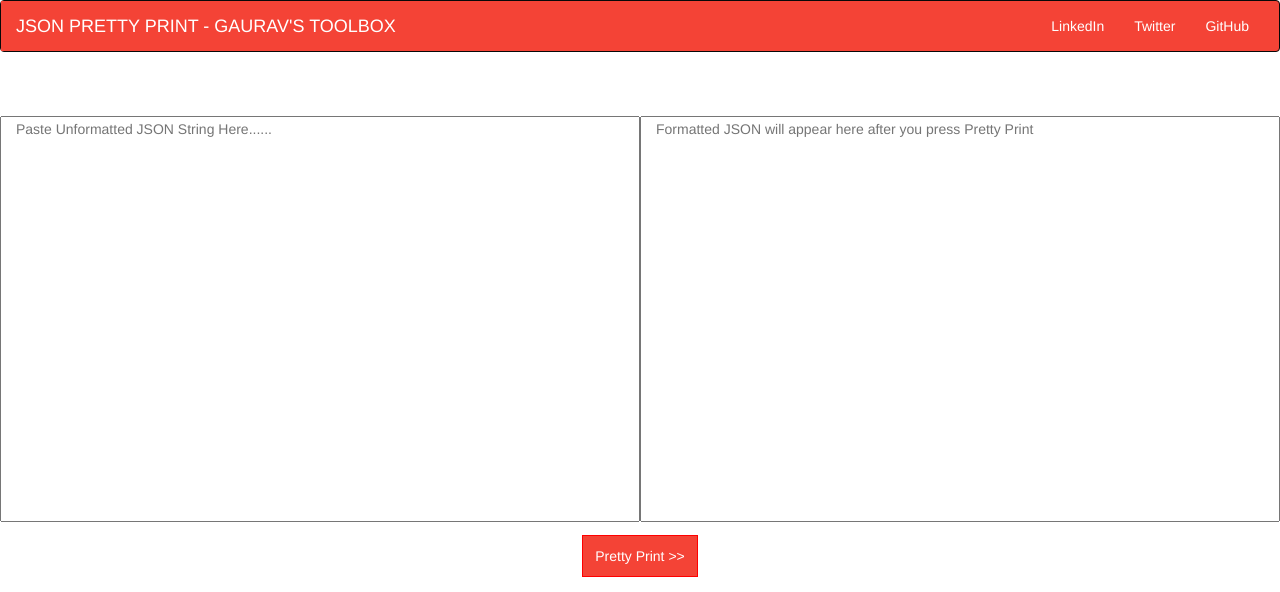
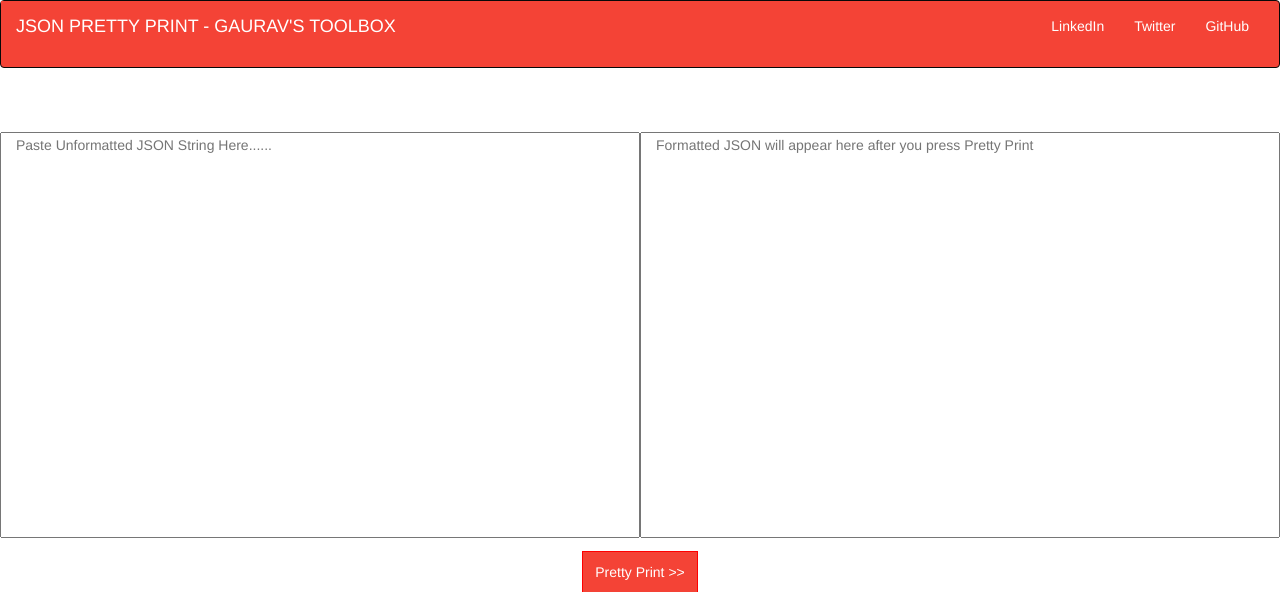
Before and after one commit to pygaurav/JSONBeautfier, a Flask app: page / in a window 1280 px wide. Shown: the top 592 px of the page. Run offline with Flask 2, Linux system fonts and the light colour scheme; some libraries are stand-ins or nearby versions.

Commit message:
Update style.css
Style Updated

```diff
--- a/static/css/style.css
+++ b/static/css/style.css
@@ -101,3 +101,6 @@ FEEL FREE TO USE THE CODE
 textarea{
     resize: none;
 }
+.navbar{
+    min-height: 68px !important;
+}
```
